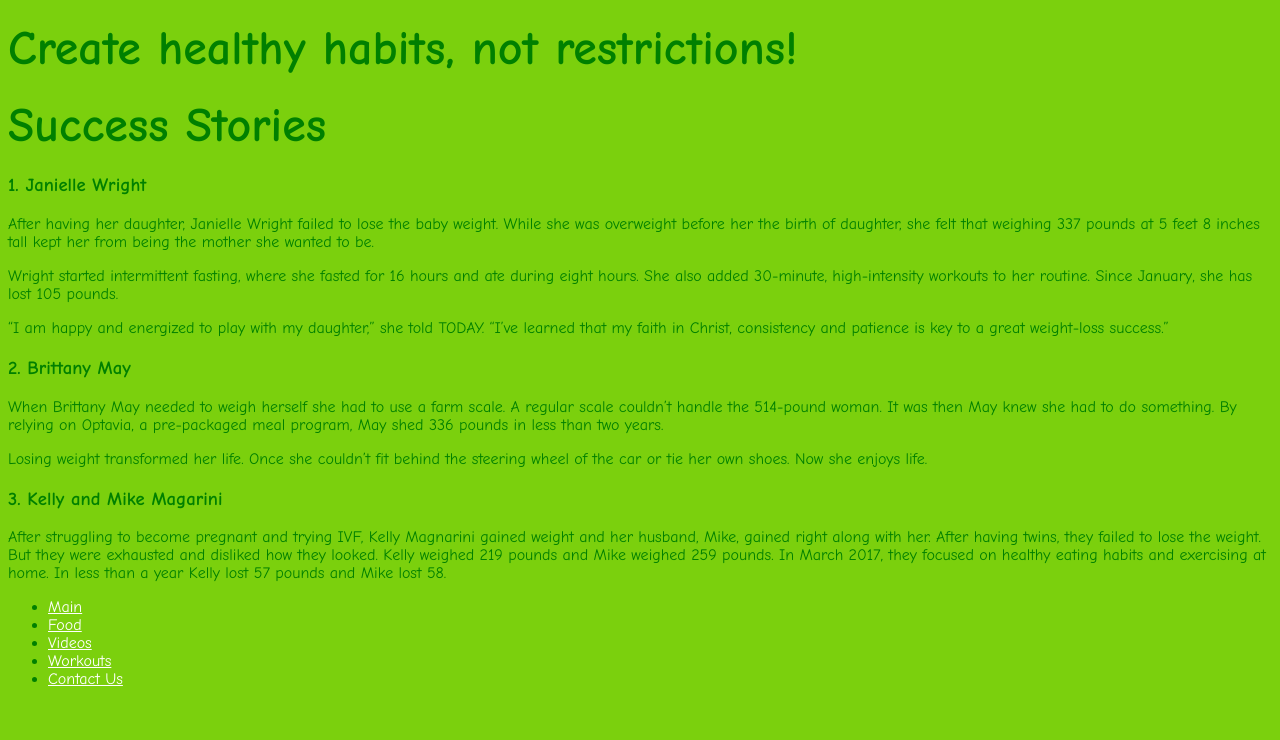
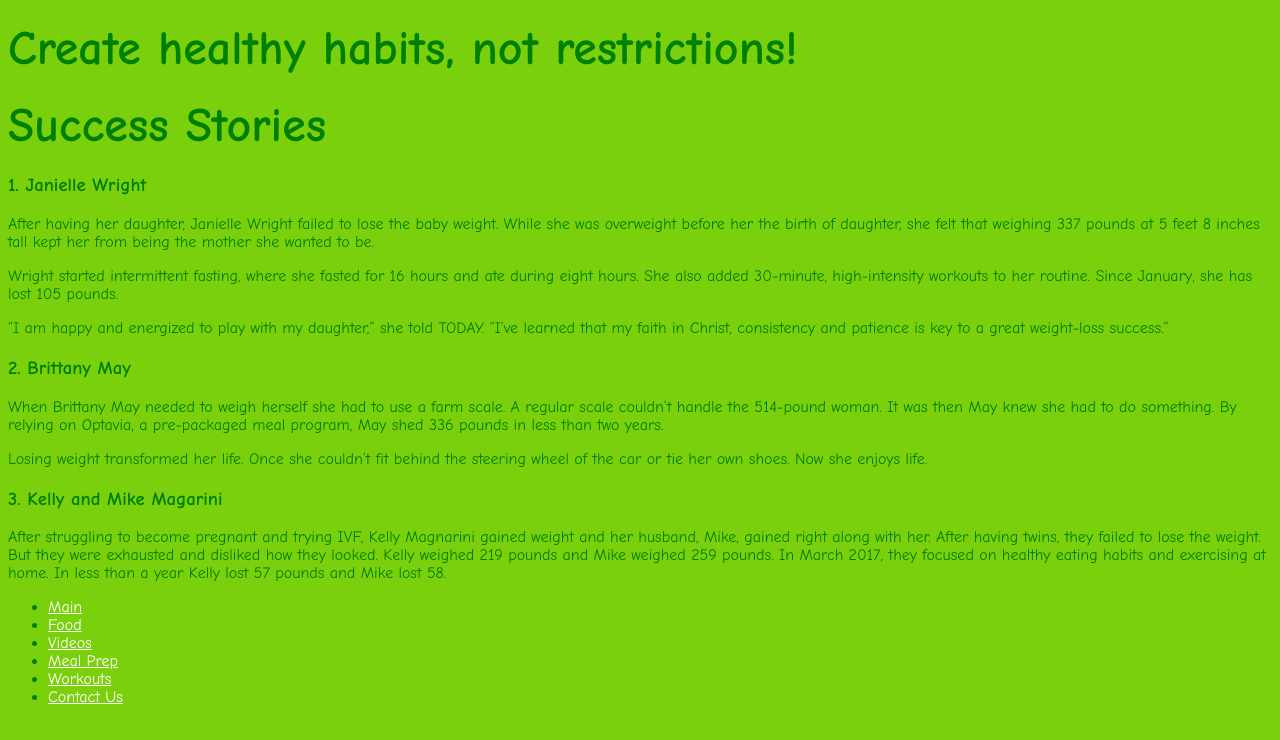
Before and after one commit to Amara0080/Amara0080.github.io, a plain HTML site: page blog.html in a window 1280 px wide. Drawn offline with Linux system fonts and the light colour scheme.

Commit message:
Update blog.html

```diff
--- a/blog.html
+++ b/blog.html
@@ -32,6 +32,7 @@
     <li><a href="main.html">Main</a></li>
     <li><a href="recipes.html">Food</a></li>
     <li><a href="videos.html">Videos</a></li>
+      <li><a href="meal prep.html">Meal Prep</a></li>
     <li><a href="workouts.html">Workouts</a></li>
     <li><a href="contact-info.html">Contact Us</a></li>
   </ul>
```
